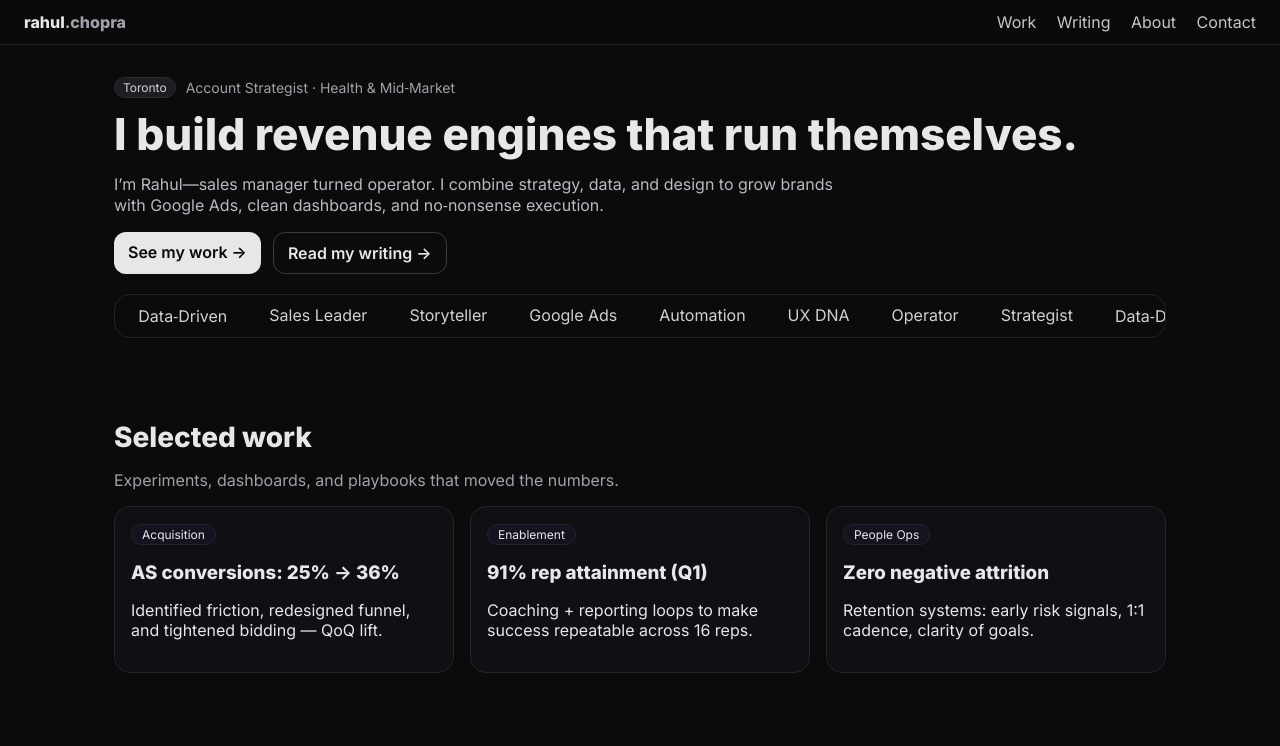
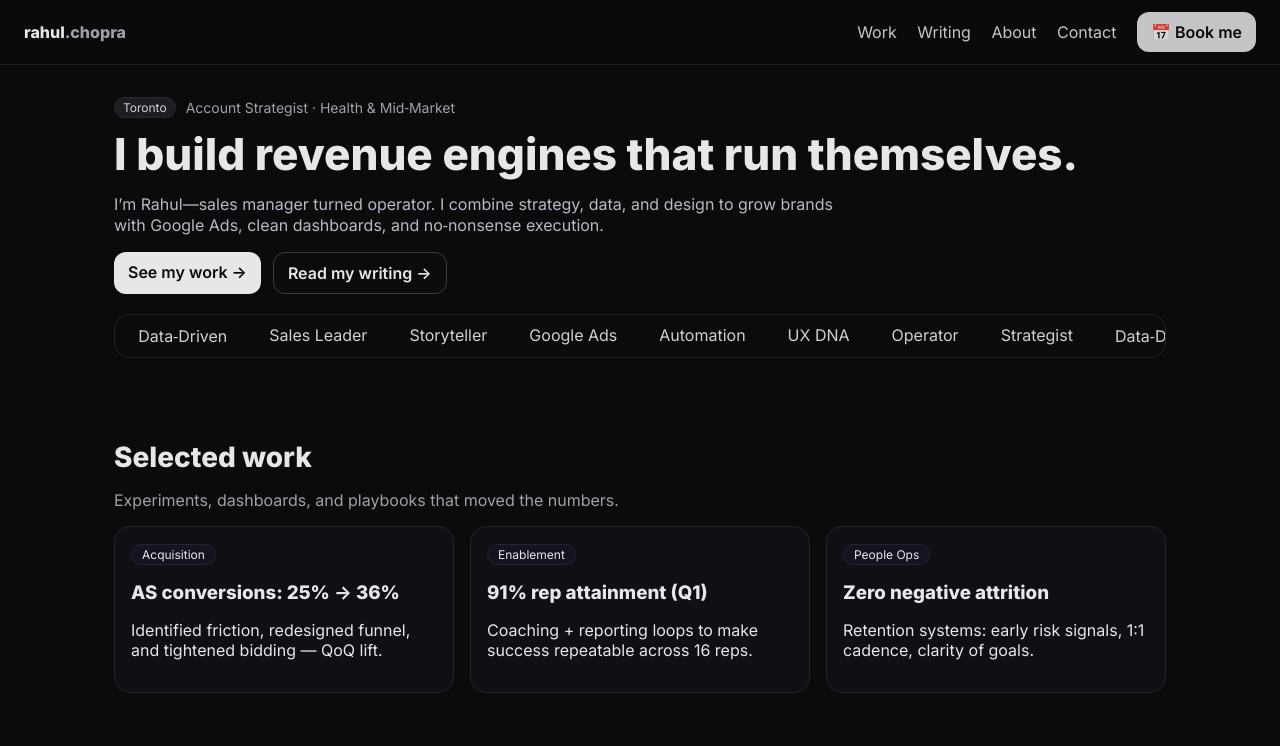
Before and after one commit to katpatogi/rahul-site, a plain HTML site: page index.html in a window 1280 px wide. Shown: the top 746 px of the page. Drawn offline with Linux system fonts and the light colour scheme.

Commit message:
index.html

```diff
--- a/index.html
+++ b/index.html
@@ -18,9 +18,9 @@
     <a href="#blog">Writing</a>
     <a href="#about">About</a>
     <a href="#contact">Contact</a>
+    <a class="btn" href="#contact">📅 Book me</a>
   </nav>
 </header>
-
   <main id="home" class="container">
     <p class="kicker"><span class="badge">Toronto</span> Account Strategist · Health & Mid‑Market</p>
     <h1>I build revenue engines that run themselves.</h1>
```
Lines whose indentation alone changed are shown as unchanged.
